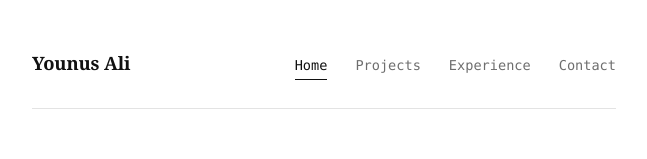
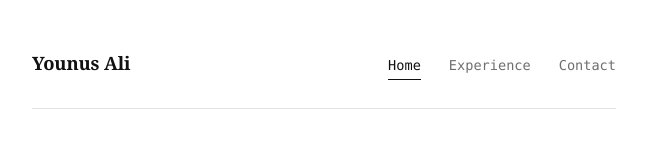
Before and after one commit to dhanuwn/dhanuwn.github.io, a plain HTML site: page Index.html in a window 1280 px wide. Shown: the top 159 px of the page, without its empty margins (316-963 px from the left). Drawn offline with Linux system fonts and the light colour scheme.

Commit message:
remove projects
will add later

```diff
--- a/index.html
+++ b/Index.html
@@ -14,7 +14,6 @@
     <a href="index.html" class="wordmark">Younus Ali</a>
     <nav class="site-nav">
       <a href="index.html" class="active">Home</a>
-      <a href="projects.html">Projects</a>
       <a href="experience.html">Experience</a>
       <a href="contact.html">Contact</a>
     </nav>
```
